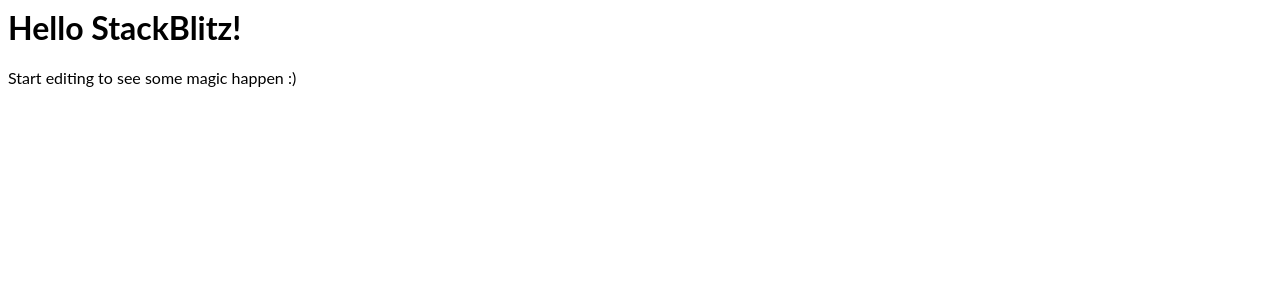
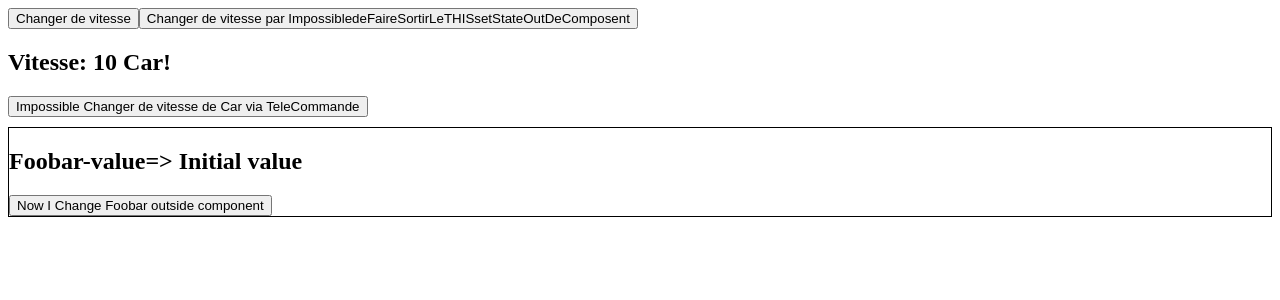
Before and after one commit to FrontEnd-Developer-2018/Updating-State-in-React-Export-SetSate-By-Import, a React (Create React App) app: page / in a window 1280 px wide. Shown: the top 300 px of the page. Built offline with nearby package versions, Linux system fonts and the light colour scheme.

Commit message:
deep learning state

```diff
--- a/src/App.js
+++ b/src/App.js
@@ -1,11 +1,33 @@
 import React from "react";
 import "./style.css";
+import Car from "./Car"
+import Foobar from "./Foobar"
 
-export default function App() {
-  return (
-    <div>
-      <h1>Hello StackBlitz!</h1>
-      <p>Start editing to see some magic happen :)</p>
-    </div>
-  );
+import TeleCommandCar from "./TeleCommandCar"
+
+
+export default class App extends React.Component {
+    constructor(props) {
+        super(props);
+        this.myRef = React.createRef();
+    }
+
+
+    render() {
+        return (
+            <div>
+                <div>
+                    <Car />
+                    <TeleCommandCar />
+                </div>
+
+                <div style={{ marginTop: "10px", border: "1px solid" }}>
+                    <Foobar ref={this.myRef} />
+                    <button onClick={() => this.myRef.setState({ updateMe: "Fixed" })}>
+                        Now I Change Foobar outside component
+                  </button>
+                </div>
+            </div>
+        );
+    }
 }
--- /dev/null
+++ b/src/Car.js
@@ -0,0 +1,28 @@
+import * as React from "react";
+
+export let ImpossibledeFaireSortirLeTHISsetStateOutDeComposent =null;
+class Car extends React.Component {
+    constructor() {
+        super();
+        this.state = { vitesse: 10 };
+        ImpossibledeFaireSortirLeTHISsetStateOutDeComposent=this.setState
+    }
+    render() {
+        return (
+            <div>
+                <button onClick={() => this.setState({ vitesse: this.state.vitesse + 10 })}>
+                    Changer de vitesse
+                  </button>
+
+                   <button onClick={() => ImpossibledeFaireSortirLeTHISsetStateOutDeComposent({ vitesse: this.state.vitesse + 5 })}>
+                    Changer de vitesse par ImpossibledeFaireSortirLeTHISsetStateOutDeComposent
+                  </button>
+                <h2>Vitesse: {this.state.vitesse} Car!</h2>
+
+            </div>
+
+        );
+    }
+}
+
+export default Car;
--- /dev/null
+++ b/src/Foobar.js
@@ -0,0 +1,21 @@
+import * as React from "react";
+
+
+class Foobar extends React.Component {
+    constructor() {
+        super();
+        this.state = {
+            updateMe: "Initial value"
+        }
+    }
+    render() {
+        return (
+            <div>
+                <h2>Foobar-value=> {this.state.updateMe}</h2>
+            </div>
+
+        );
+    }
+}
+
+export default Foobar;
--- /dev/null
+++ b/src/TeleCommandCar.js
@@ -0,0 +1,21 @@
+import * as React from "react";
+import ImpossibledeFaireSortirLeTHISsetStateOutDeComposent from "./Car"
+
+class TeleCommandCar extends React.Component {
+    constructor() {
+        super();
+    }
+    render() {
+        return (
+            <div>
+                <button onClick={() =>ImpossibledeFaireSortirLeTHISsetStateOutDeComposent({ vitesse: 2 })}>
+                    Impossible Changer de vitesse de Car via TeleCommande
+                  </button>
+
+            </div>
+
+        );
+    }
+}
+
+export default TeleCommandCar;
```
Also changed, not shown: package.json (+12 -0 lines), 1 other file (tests, documents, lock files or other folders).
